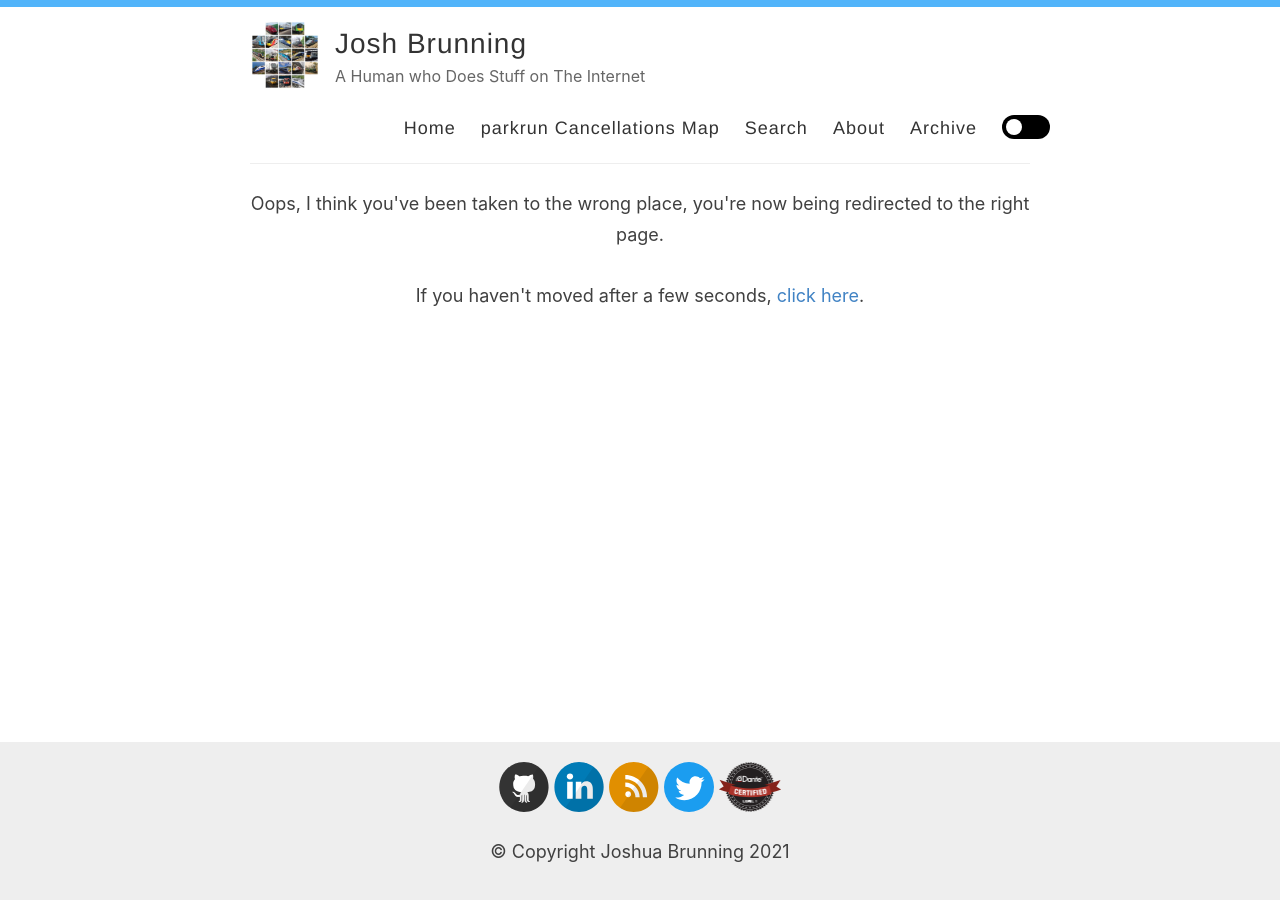
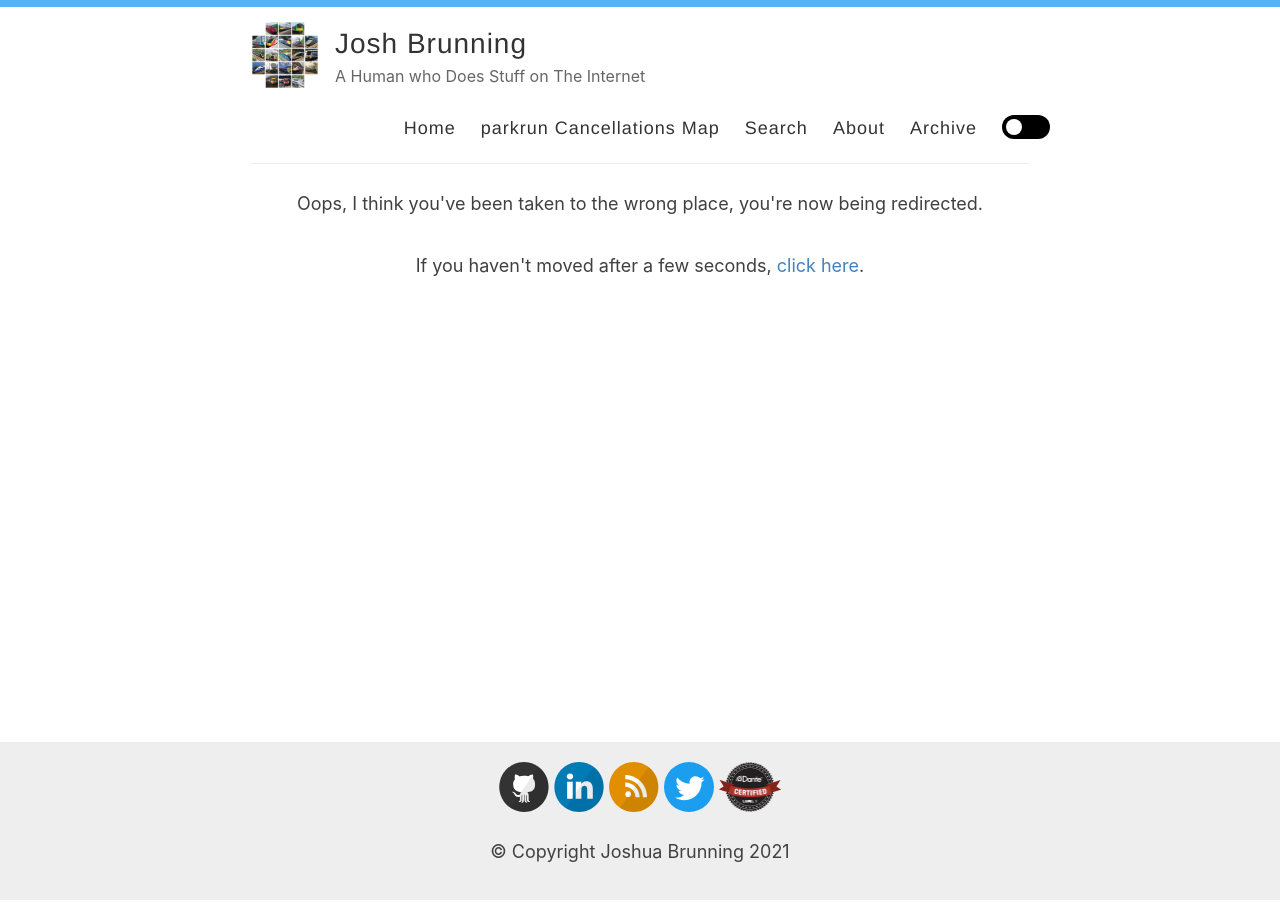
Before and after one commit to josh-justjosh/blog, a Jekyll site: the page built from _pages/redirects/video redirect.md, in a window 1280 px wide. Built offline with Jekyll 4.4.1, drawn with Linux system fonts in a browser that asks for light colours.

Commit message:
other fixes

```diff
--- a/_layouts/post.html
+++ b/_layouts/post.html
@@ -135,7 +135,7 @@ layout: default
     {% endif %}
     {% for category in categories %}
       {% if category == "video" %}
-      <a style="text-transform: capitalize;" href="{{site.baseurl}}/categories/videos">{{category}}</a>
+      <a style="text-transform: capitalize;" href="{{site.baseurl}}/videos">{{category}}</a>
       {% elsif category == "live" %}
       <a style="text-transform: capitalize;" href="{{site.baseurl}}/live">{{category}}</a>
       {% else %}
--- a/_pages/redirects/video redirect.md
+++ b/_pages/redirects/video redirect.md
@@ -8,5 +8,5 @@ date: 2021-12-31
   <meta http-equiv="refresh" content="3; URL=https://blog.josh.me.uk/videos" />
 </head>
 <body>
-<p style="text-align:center;">Oops, I think you've been taken to the wrong place, you're now being redirected to the right page.<br /><br />If you haven't moved after a few seconds, <a href="https://blog.josh.me.uk/videos">click here</a>.</p>
+<p style="text-align:center;">Oops, I think you've been taken to the wrong place, you're now being redirected.<br /><br />If you haven't moved after a few seconds, <a href="https://blog.josh.me.uk/videos">click here</a>.</p>
 </body>
```
Also changed, not shown: _pages/redirects/live redirect.md (+1 -1 lines).
